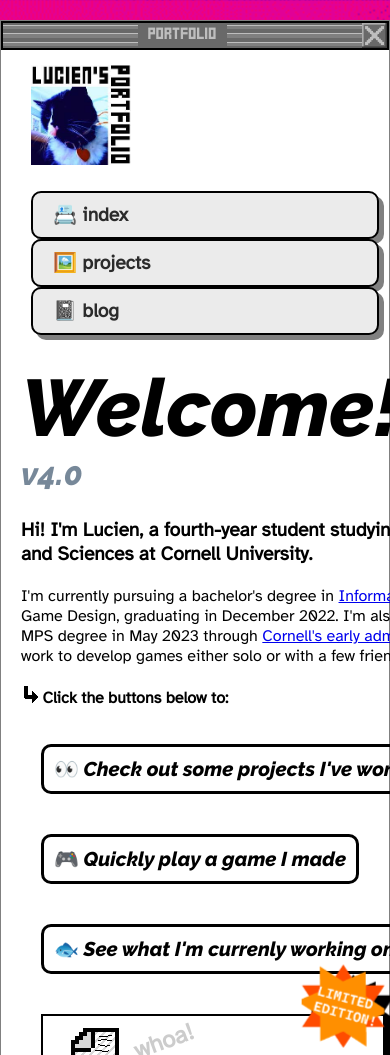
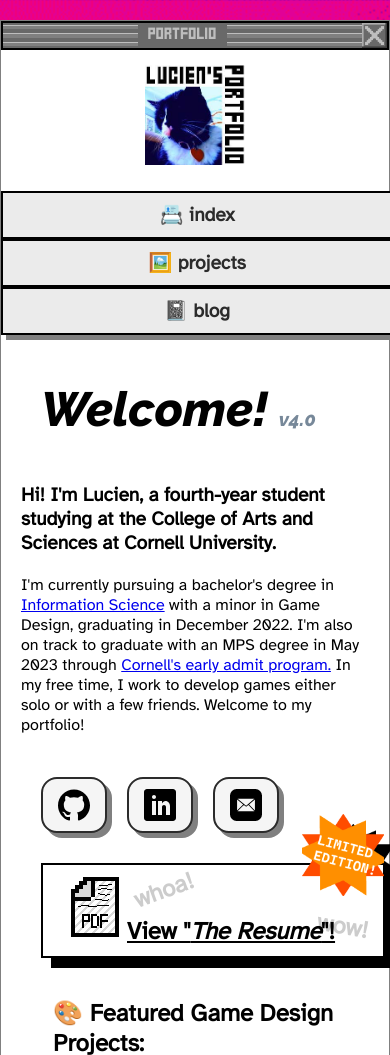
Before and after one commit to lucieneckert/new-portfolio, a PHP site: template pages/index.php in a window 390 px wide; the page is wider, and only the part inside the window is pictured. Shown: the top 1055 px of that part. Run offline with PHP 8.4, Linux system fonts and the light colour scheme; the template is opened without the code that fills it, so the values that code supplies are empty.

Commit message:
Some changes to writeups, fixes for mobile, featured tweaks

```diff
--- a/pages/index.php
+++ b/pages/index.php
@@ -19,7 +19,7 @@
         <div class='sideways-flex'>
             <article class='index-desc'>
                 <div class='sideways-flex'>
-                    <img class='self-picture' src="public/images/self.jpg" alt="selfie, with cat" >
+                    <img class='self-picture' src="public/images/self.jpg" alt="selfie, with cat">
                     <p>
                         <em class="bold-paragraph-title">
                             Hi! I'm Lucien, a fourth-year student studying at the College of
@@ -32,26 +32,23 @@
                         in May 2023 through <a href="https://infosci.cornell.edu/undergraduate/early-admit-mps">Cornell's early admit program.</a>
                         In my free time, I work to develop games either solo or with a few friends.
                         Welcome to my portfolio!
-                        <br>
-                        <br>
-                        <span style="font-weight: bold;"> <img src="public/images/icons/rightarrow.png" alt=""> Click the buttons below to:</span>
                     </p>
                 </div>
-                <section id='quick-links'>
-                    <div class='sideways-flex'>
-                        <a href="/projects" class='projects-button'>
-                            <span>👀 Check out some projects I've worked on</span>
+            </article>
+            <div class='other-elements'>
+                <section>
+                    <ul class='link-list'>
+                        <a href="https://github.com/lucieneckert">
+                            <li><img class="link-icon" src="public/images/icons/github.svg" alt="GitHub"></li>
                         </a>
-                        <a href="/jb-browser-ver" class='projects-button' target="_blank">
-                            <span>🎮 Quickly play a game I made </span>
+                        <a href="https://www.linkedin.com/in/lucien-eckert/">
+                            <li><img class="link-icon" src="public/images/icons/linkedin.svg" alt="LinkedIn"></li>
                         </a>
-                        <a href="https://twitter.com/sprodsoft" class='projects-button' target="_blank">
-                            <span>🐟 See what I'm currenly working on at SPRODSOFT</span>
+                        <a href="mailto:lee48@cornell.edu">
+                            <li><img class="link-icon" src="public/images/icons/mail.svg" alt="e-mail"></li>
                         </a>
-                    </div>
+                    </ul>
                 </section>
-            </article>
-            <div>
                 <section class='box-card resume'>
                     <span class='resume-exclamation left-exclamation'>whoa!</span>
                     <span class='resume-exclamation right-exclamation'>wow!</span>
@@ -60,22 +57,48 @@
                         <img src="public/images/icons/pdf.png" alt=""><span>View "<em>The Resume</em>"!</span>
                     </a>
                 </section>
-                <section class='box-card'>
-                    <h2>Links</h2>
-                    <ul class='link-list'>
-                        <a href="https://github.com/lucieneckert">
-                            <li><img class="link-icon" src="public/images/icons/github.svg" alt=""><span>GitHub</span></li>
-                        </a>
-                        <a href="https://www.linkedin.com/in/lucien-eckert/">
-                            <li><img class="link-icon" src="public/images/icons/linkedin.svg" alt=""><span>Linkedin</span></li>
-                        </a>
-                        <a href="mailto:lee48@cornell.edu">
-                            <li><img class="link-icon" src="public/images/icons/mail.svg" alt=""><span>lee48@cornell.edu</span></li>
-                        </a>
-                    </ul>
-                </section>
             </div>
         </div>
+        <section id='quick-links'>
+            <h2 style="padding-left: 2rem;">🎨 Featured Game Design Projects:</h2>
+            <div class='sideways-flex' id='index-projects'>
+                <a href="view?project=sk" class="project-card box-card project-games">
+                    <img class="project-card-banner" src="public/images/project-thumbs/sprodkart.png" alt="">
+                    <p class="in-progress">⌛ In Progress</p>
+                    <div>
+                        <h3>SPRODKART</h3>
+                        <p>Current Independent Team Project</p>
+                        <ul class="tools-list">
+                            <li> Unity Engine </li>
+                            <li> Blender </li>
+                        </ul>
+                    </div>
+                </a>
+                <a href="view?project=rr" class="project-card box-card project-games">
+                    <img class="project-card-banner" src="public/images/project-thumbs/ragdoll.png" alt="">
+                    <div>
+                        <h3>Ragdoll Royale</h3>
+                        <p>Capstone Team Project</p>
+                        <ul class="tools-list">
+                            <li> C++ </li>
+                            <li> Ableton </li>
+                        </ul>
+                    </div>
+                </a>
+                <a href="view?project=jb" class="project-card box-card project-games">
+                    <img class="project-card-banner" src="public/images/project-thumbs/juiceboxes.png" alt="">
+                    <div>
+                        <h3>A Small Game About Juiceboxes</h3>
+                        <p>Completed Solo-Dev Game</p>
+                        <ul class="tools-list">
+                            <li> Godot Engine </li>
+                            <li> LMMS </li>
+                        </ul>
+                    </div>
+                </a>
+            </div>
+        </section>
+        <h3 style="text-align: center;">Interested in something else? <a href="/projects" class='projects-button'>🌌 View all projects</a></h3>
     </section>
 </body>
 
--- a/pages/projects.php
+++ b/pages/projects.php
@@ -32,7 +32,7 @@ $tools = exec_query($db, $tools_query)->fetchAll();
                         <ul>
                             <li class="filter-button" id='filter-all' onclick="filterProjects('all')" style="border: 2px solid grey">🌟 <br> All</li>
                             <li class="filter-button" id='filter-games' onclick="filterProjects('games')">🎲 <br> Games</li>
-                            <li class="filter-button" id='filter-coding' onclick="filterProjects('coding')">🐛 <br> Coding</li>
+                            <li class="filter-button" id='filter-coding' onclick="filterProjects('coding')">🐛 <br> Misc. Coding</li>
                             <li class="filter-button" id='filter-music' onclick="filterProjects('music')">🎼 <br> Music</li>
                             <li class="filter-button" id='filter-web' onclick="filterProjects('web')">🖥️ <br> Web</li>
                         </ul>
@@ -59,7 +59,7 @@ $tools = exec_query($db, $tools_query)->fetchAll();
                         <video src="public/project-info-res/jb/jb-trailer.mp4" controls class="featured-project-vid"></video>
                     </div>
                 </div>
-                <div class='spacious-flex'>
+                <div class='project-cards'>
                     <?php foreach ($projects as $project) {
                     ?>
                         <a href="view?project=<?php echo $project['page_url'] ?>" class='project-card box-card project-<?php echo $project['type'] ?>'>
--- a/public/styles/site.css
+++ b/public/styles/site.css
@@ -31,6 +32,11 @@ h1 {
     font-family: 'Raleway', sans-serif;
     font-size: 5em;
     margin: 10px 0px;
+    /* background-color: black; */
+    /* color: white; */
+    padding: 1.25rem;
+    border-radius: 2rem;
+    width: fit-content;
 }
 
 span.version-subtitle {
@@ -45,10 +51,6 @@ span.version-subtitle {
     height: 100px;
     margin: 10px;
     margin-top: 15px;
-}
-
-nav ul {
-    margin-left: -30px;
 }
 
 
@@ -108,9 +110,24 @@ nav a {
 
 @media screen and (max-width: 700px) {
 
+    nav {
+        width: 100%;
+    }
+
+    nav img {
+        margin: 0rem auto;
+    }
+
     nav li {
-        width: 90%;
-        margin: 0px auto;
+        width: 100%;
+        margin: 0rem auto;
+        border-radius: 0rem;
+        text-align: center;
+    }
+
+    nav ul {
+        width: 100%;
+        margin-left: -60px;
     }
 
 }
@@ -125,32 +142,38 @@ nav a {
     flex-direction: column;
 }
 
-@media screen and (max-width: 800px) {
+@media screen and (max-width: 850px) {
     .sideways-flex {
         flex-wrap: wrap;
+    }
+
+    .other-elements {
+        width: 100%;
     }
 }
 /* index page elements */
 
-.index-desc {
-    min-width: 600px;
-}
 
 .link-list {
     list-style: "";
+    display: flex;
+    margin-left: -30px;
 }
 
 .link-list li {
-    border-radius: 10px;
-    padding: 5px 10px;
-    margin: 5px;
-    margin-left: -40px;
-    border: 2px solid black;
+    display: inline-block;
+    border-radius: 1rem;
+    padding: 10px 10px;
+    margin: 10px;
+    background-color: whitesmoke;
     transition: 0.1s;
+    border: 2px solid #2b2b2b;
+    filter: drop-shadow(5px 5px 0px grey);
 }
 
 .link-list li:hover {
     background-color: #ebebeb;
+    transform: scale(1.05);
 }
 
 .link-list a {
@@ -169,7 +192,7 @@ nav a {
 }
 
 .link-icon {
-    width: 1.25em;
+    width: 2rem;
     margin: 0px 5px;
     filter: brightness(0%);
 }
@@ -185,16 +208,17 @@ nav a {
 }
 
 .projects-button {
-    font-family: 'Raleway', sans-serif;
     display: inline-block;
-    padding: 10px 10px;
     margin: 20px;
     text-decoration: none;
-    font-size: 1.25em;
+    filter: drop-shadow(5px 5px 0px grey);
+    border: 2px solid black;
+    border-radius: 10px;
+    padding: 10px 20px;
+    font-size: 1.2em;
     font-weight: bold;
-    border: 3px solid black;
-    border-radius: 10px;
-    color: black;
+    color: #2b2b2b;
+    background: #ebebeb;
     transition: 0.1s;
 }
 
@@ -672,7 +662,73 @@ blockquote {
         width: 100%;
     }
 
-    .project-img {
-        max-width: 600px;
+    .project-cards {
+        grid-template-columns: 1fr 1fr;
+    }
+
+    .project-card {
+        width: 80%;
     }
 }
+
+
+@media (max-width: 850px) {
+
+    .project-cards {
+        grid-template-columns: 1fr;
+    }
+
+    .project-card {
+        width: 100% !important;
+            flex-direction: row;
+            padding: 0px;
+            height: 200px !important;
+        }
+
+        .filter-indicator {
+            display: none;
+        }
+
+        .project-card-banner {
+            height: 100%;
+            width: 60%;
+            object-fit: cover;
+            margin: 0px;
+            margin-right: 1rem;
+        }
+
+        #projects-filter-bar {
+            width: 90%;
+            margin: 1rem;
+        }
+
+        #projects-filter-bar ul {
+            display: flex;
+            flex-direction: row;
+        }
+
+        #projects-filter-bar li {
+            display: inline-block;
+        }
+
+        #sticky-filter-sidebar {
+            width: 100%;
+        }
+
+        .featured-project-vid {
+            width: 100%;
+            margin-top: 1rem;
+    }
+}
+
+/* General smartphone styles */
+@media screen and (max-width: 45rem) {
+
+    nav a {
+        margin: 0rem auto;
+    }
+
+    h1 {
+        font-size: 3rem;
+    }
+}
```
Also changed, not shown: other parts of public/styles/site.css (+18 -51 lines), includes/project-writeups/rr.php (+30 -1 lines), public/project-info-res/rr/nondigital-prog.png (added), public/project-info-res/rr/nondigital.jpg (added).
